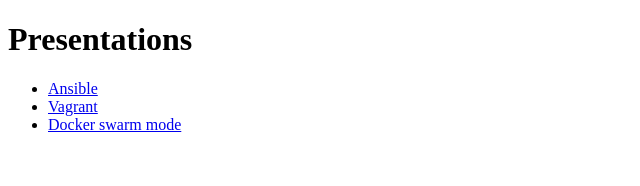
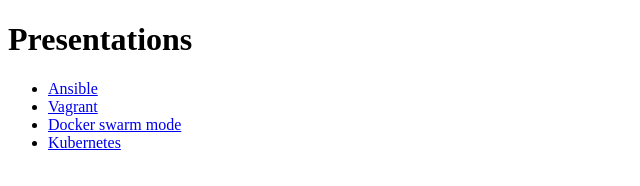
Before and after one commit to cgoeller/cgoeller.github.io, a plain HTML site: page index.html in a window 1280 px wide. Shown: the full height of the page, 0-640 px from the left. Drawn offline with Linux system fonts and the light colour scheme.

Commit message:
Update index.html

```diff
--- a/index.html
+++ b/index.html
@@ -9,6 +9,7 @@
 	<li><a href="ansible-slides/index.html">Ansible</a>
 	<li><a href="vagrant-slides/index.html">Vagrant</a>
 	<li><a href="docker-swarm-mode-slides/index.html">Docker swarm mode</a>
+	<li><a href="kubernetes-slides/index.html">Kubernetes</a>
 	</ul>
 </body>
 </html>
```
